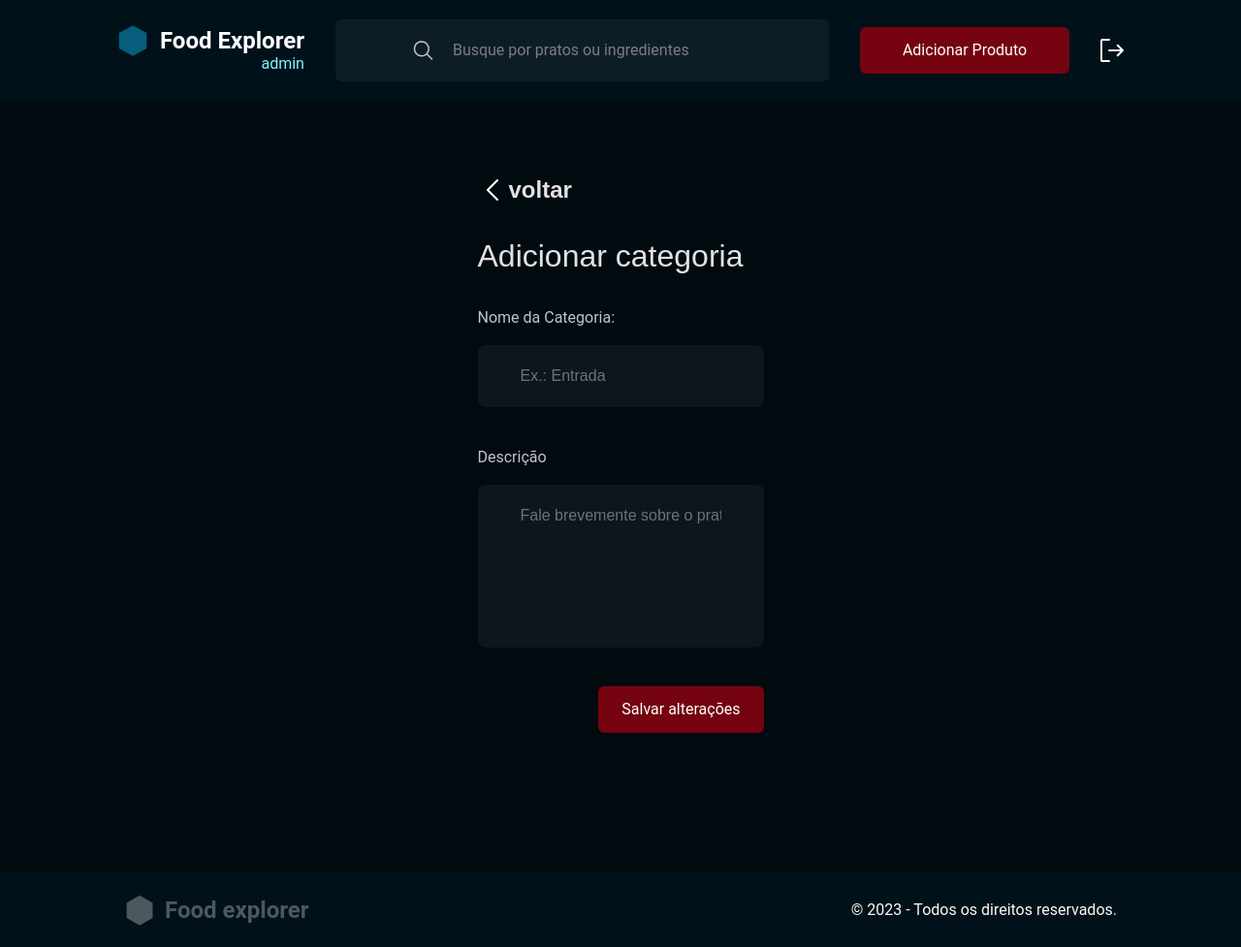
After one commit to diogokimisima/django-project, a Django app: page /accounts/add-categoria/ in a window 1280 px wide. The commit adds this page. Shown: the whole page at 97% size. Run offline with Django 5.2, Linux system fonts and the light colour scheme; the visitor is signed in with stand-in values (Sample User, id 1); some libraries are stand-ins or nearby versions.

Commit message:
add table category

```diff
--- a/accounts/forms.py
+++ b/accounts/forms.py
@@ -1,7 +1,7 @@
 from django import forms
 from django.contrib.auth.forms import UserCreationForm
 from django.contrib.auth.models import User
-from .models import Produto
+from .models import Produto, Categoria
 from django.db import models
 
 
@@ -16,4 +16,12 @@ class RegisterForm(UserCreationForm):
 class ProdutoForm(forms.ModelForm):
     class Meta:
         model = Produto
-        fields = ['nome', 'descricao', 'preco', 'imagem']
+        fields = ['nome', 'descricao', 'preco', 'imagem', 'categoria']  # Adicione 'categoria' aqui
+
+    categoria = forms.ModelChoiceField(queryset=Categoria.objects.all(), required=True)
+
+
+class CategoriaForm(forms.ModelForm):
+    class Meta:
+        model = Categoria
+        fields = ['nome']
--- a/accounts/models.py
+++ b/accounts/models.py
@@ -1,11 +1,19 @@
 from django.db import models
 from django.contrib.auth.models import User
+
+class Categoria(models.Model):
+    nome = models.CharField(max_length=255)
+    descricao = models.TextField(blank=True, null=True)  # Campo opcional para descrição da categoria
+
+    def __str__(self):
+        return self.nome
 
 class Produto(models.Model):
     nome = models.CharField(max_length=255)
     preco = models.DecimalField(max_digits=10, decimal_places=2)
-    imagem = models.ImageField(upload_to='produtos/')
+    imagem = models.ImageField(upload_to='produtos/', default='produtos/default.jpg')
     descricao = models.TextField()
+    categoria = models.ForeignKey(Categoria, on_delete=models.CASCADE, null=True, blank=True, related_name='produtos')
 
     def is_favorito(self, usuario):
         return self.favorito_set.filter(usuario=usuario).exists()
--- /dev/null
+++ b/accounts/templates/accounts/add_categoria.html
@@ -0,0 +1,63 @@
+{% load static tailwind_tags %}
+<!DOCTYPE html>
+<html lang="en">
+  <head>
+    <meta charset="UTF-8" />
+    <meta name="viewport" content="width=device-width, initial-scale=1.0" />
+    <title>Adicionar Produto</title>
+    {% tailwind_css %}
+  </head>
+  <body class="bg-dark-400">
+    {% include 'accounts/header.html' %}
+
+    <div class="flex flex-col justify-center mx-auto">
+      <form method="POST" enctype="multipart/form-data" class="flex flex-col justify-center items-start max-w-[1320px] gap-7 mt-[180px] mx-auto">
+        {% csrf_token %}
+        <a href="{% url 'home' %}" class="flex items-center">
+          <img class="w-8 h-8" src="{% static 'accounts/images/back.svg' %}" alt="back" />
+          <p class="font-bold font-poppins text-light-300 text-2xl">voltar</p>
+        </a>
+
+        <h1 class="font-poppins text-[32px] text-light-300">Adicionar categoria</h1>
+
+        <div >
+          <div class="flex gap-8">
+            <div class="flex flex-col gap-4">
+              <label class="text-light-400" for="id_nome">Nome da Categoria:</label>
+              <div class="flex gap-2 bg-dark-800 py-3 px-8 rounded-lg">
+                <input class="font-poppins bg-dark-800 focus:border-none border-none" type="text" name="nome" id="id_nome" placeholder="Ex.: Entrada" value="{{ form.nome.value|default_if_none:'' }}" />
+              </div>
+              {% if form.nome.errors %}
+                <div class="text-red-500 mt-2">
+                  {% for error in form.nome.errors %}
+                    <p>{{ error }}</p>
+                  {% endfor %}
+                </div>
+              {% endif %}
+            </div>
+
+          </div>
+
+          <div class="flex flex-col gap-4 mt-10">
+            <label class="text-light-400" for="id_descricao">Descrição</label>
+            <div class="flex gap-2 bg-dark-800 py-3 px-8 rounded-lg">
+              <input class="w-full pb-28 font-poppins bg-dark-800 focus:border-none border-none" name="descricao" type="text" id="id_descricao" class="form-control" placeholder="Fale brevemente sobre o prato, seus ingredientes e composição" value="{{ form.descricao.value|default_if_none:'' }}" />
+            </div>
+            {% if form.descricao.errors %}
+              <div class="text-red-500 mt-2">
+                {% for error in form.descricao.errors %}
+                  <p>{{ error }}</p>
+                {% endfor %}
+              </div>
+            {% endif %}
+          </div>
+          <div class="flex justify-end">
+            <button type="submit" class="mt-10 px-6 py-3 bg-tomato-100 rounded-md hover:bg-tomato-200 transition duration-200 ease-in-out">Salvar alterações</button>
+          </div>
+        </div>
+      </form>
+    </div>
+
+    {% include 'accounts/footer.html' %}
+  </body>
+</html>
--- a/accounts/urls.py
+++ b/accounts/urls.py
@@ -10,6 +10,7 @@ urlpatterns = [
     path('pedidos/', views.pedidos_view, name='pedidos'),
     path('add-produto/', views.add_produto_view, name='add_produto'),
     path('favoritos/', views.favoritos_view, name='favoritos_view'),
+    path('add-categoria/', views.add_categoria_view, name='add_categoria'),
 
     path('incluir-pedido/<int:produto_id>/', views.incluir_pedido, name='incluir_pedido'),
     path('pedidos/delete/<int:id>/', views.delete_pedido, name='delete_pedido'),
--- a/accounts/views.py
+++ b/accounts/views.py
@@ -1,7 +1,7 @@
 from django.shortcuts import render, redirect,get_object_or_404
 from django.contrib.auth import authenticate, login
-from .models import Produto, Pedido, Favorito
-from .forms import RegisterForm, ProdutoForm
+from .models import Produto, Pedido, Favorito, Categoria
+from .forms import RegisterForm, ProdutoForm, CategoriaForm
 from django.contrib import messages
 from django.contrib.auth.decorators import login_required, user_passes_test
 
@@ -62,7 +62,10 @@ def add_produto_view(request):
             return redirect('home')
     else:
         form = ProdutoForm()
-    return render(request, 'accounts/add_produto.html', {'form': form})
+
+    categorias = Categoria.objects.all()
+
+    return render(request, 'accounts/add_produto.html', {'form': form, 'categorias': categorias})
 
 # View para editar produto (restrito a admins)
 @login_required
@@ -78,7 +81,9 @@ def update_produto(request, id):
     else:
         form = ProdutoForm(instance=produto)
 
-    return render(request, 'accounts/update_produto.html', {'form': form, 'produto': produto})
+    categorias = Categoria.objects.all()
+
+    return render(request, 'accounts/update_produto.html', {'form': form, 'produto': produto, 'categorias': categorias})
 
 @login_required
 @user_passes_test(is_admin)
@@ -133,3 +138,16 @@ def toggle_favorito(request, produto_id):
 def favoritos_view(request):
     favoritos = Favorito.objects.filter(usuario=request.user).select_related('produto')
     return render(request, 'accounts/favoritos.html', {'favoritos': favoritos})
+
+@login_required
+@user_passes_test(is_admin)
+def add_categoria_view(request):
+    if request.method == 'POST':
+        form = CategoriaForm(request.POST)
+        if form.is_valid():
+            form.save()
+            messages.success(request, 'Categoria criada com sucesso!')
+            return redirect('home')
+    else:
+        form = CategoriaForm()
+    return render(request, 'accounts/add_categoria.html', {'form': form})
```
Also changed, not shown: accounts/templates/accounts/add_produto.html (+21 -2 lines), accounts/templates/accounts/update_produto.html (+20 -1 lines), accounts/migrations/0005_categoria_remove_produto_data_criacao_and_more.py (added).
